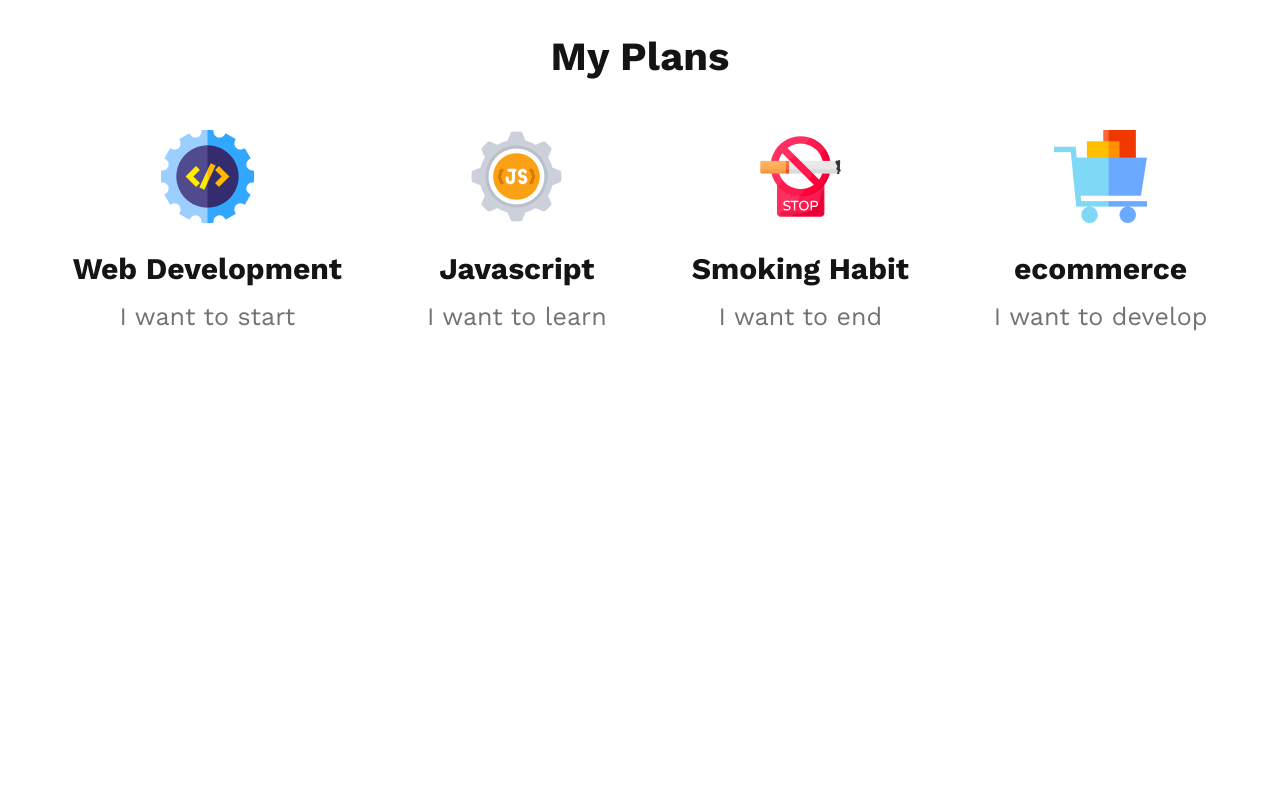
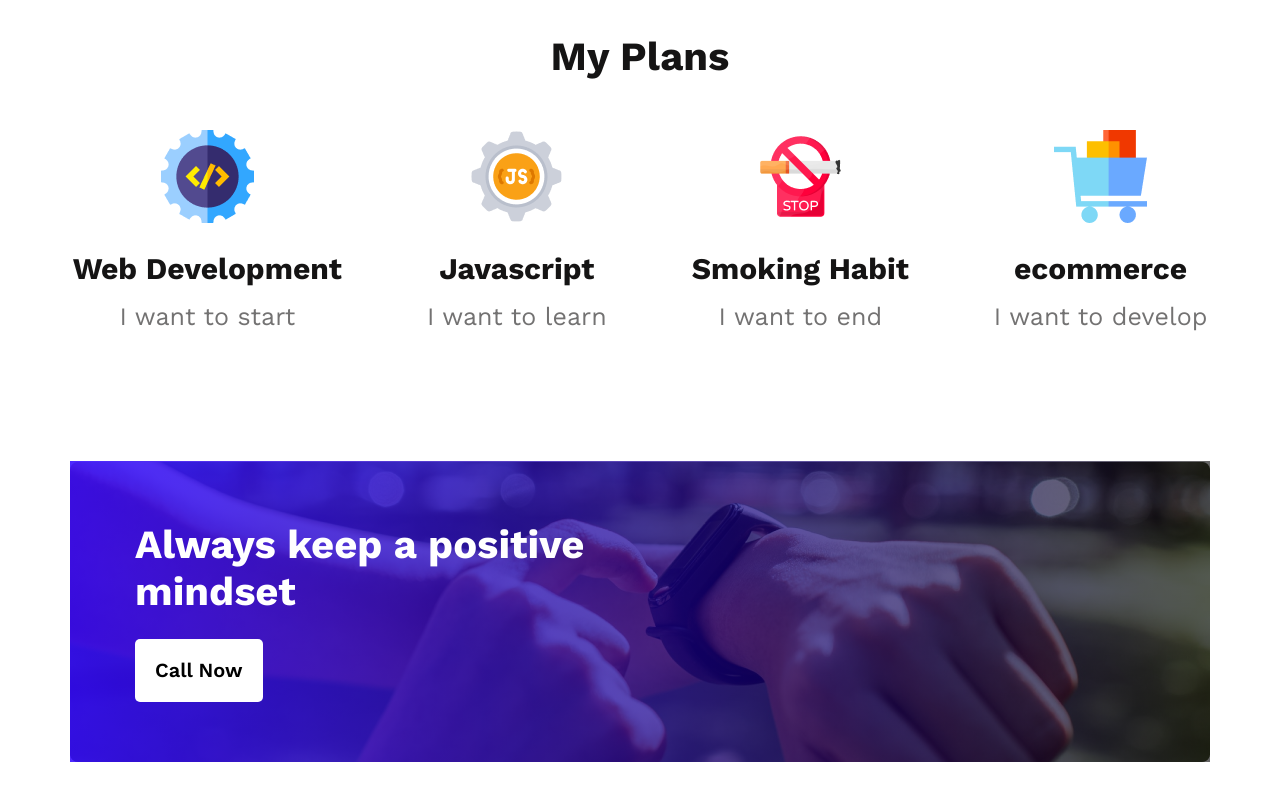
Before and after one commit to devshakibuddin/assignment1, a plain HTML site: page index.html in a window 1280 px wide. Shown: the part 1760-2560 px from the top of the page. Before the commit the page ends 2091 px from the top, so only its background shows below. Drawn offline with nearby package versions, Linux system fonts and the light colour scheme.

Commit message:
mindset section added done

```diff
--- a/index.html
+++ b/index.html
@@ -66,7 +66,12 @@
             </div>
         </section>
         <!-- My plan section ended -->
-
+        <section class="mindset-part">
+            <div class="mindset-details">
+                <h2 class="mindset-part-tittle">Always keep a positive <br> mindset</h2>
+                <button class="btn-primary">Call Now</button>
+            </div>
+        </section>
     </main>
     <footer>
 
--- a/style.css
+++ b/style.css
@@ -118,3 +118,26 @@ main{
 }
 
 /* My plan section styles ended */
+/* Mindset Section styles start */
+
+.mindset-part {
+	background-image: linear-gradient(to right, rgba(43, 0, 255, 0.84), rgba(0, 0, 0, 0.6)), url(images/watch.png);
+	background-repeat: no-repeat;
+	margin: 130px 0;
+}
+
+.mindset-details{
+    padding: 60px 65px;
+}
+
+.mindset-part-tittle{
+    font-weight: 700;
+    font-size: 40px;
+    line-height: 47px;
+    color: #FFFFFF;
+    padding-bottom: 24px;
+}
+
+/* Mindset Section styles Ended */
+
+/* Contact Section start */
```
